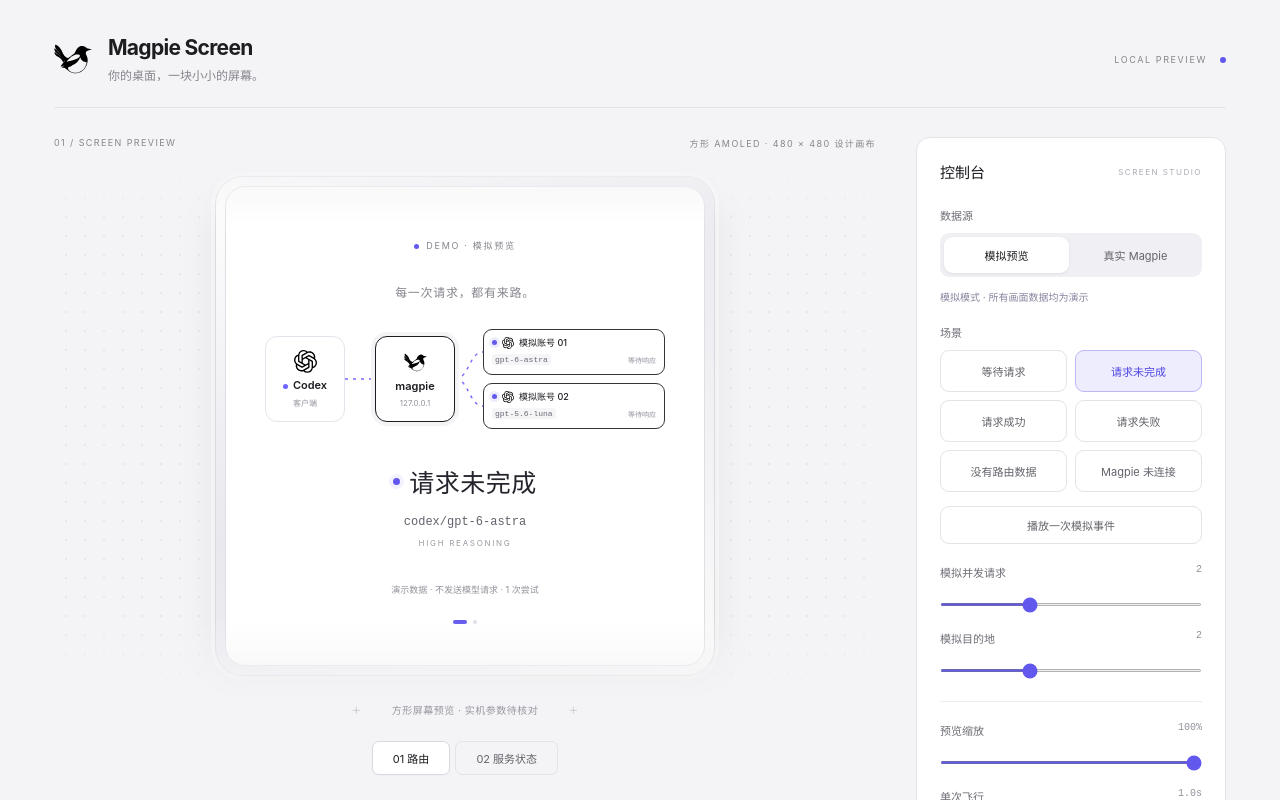
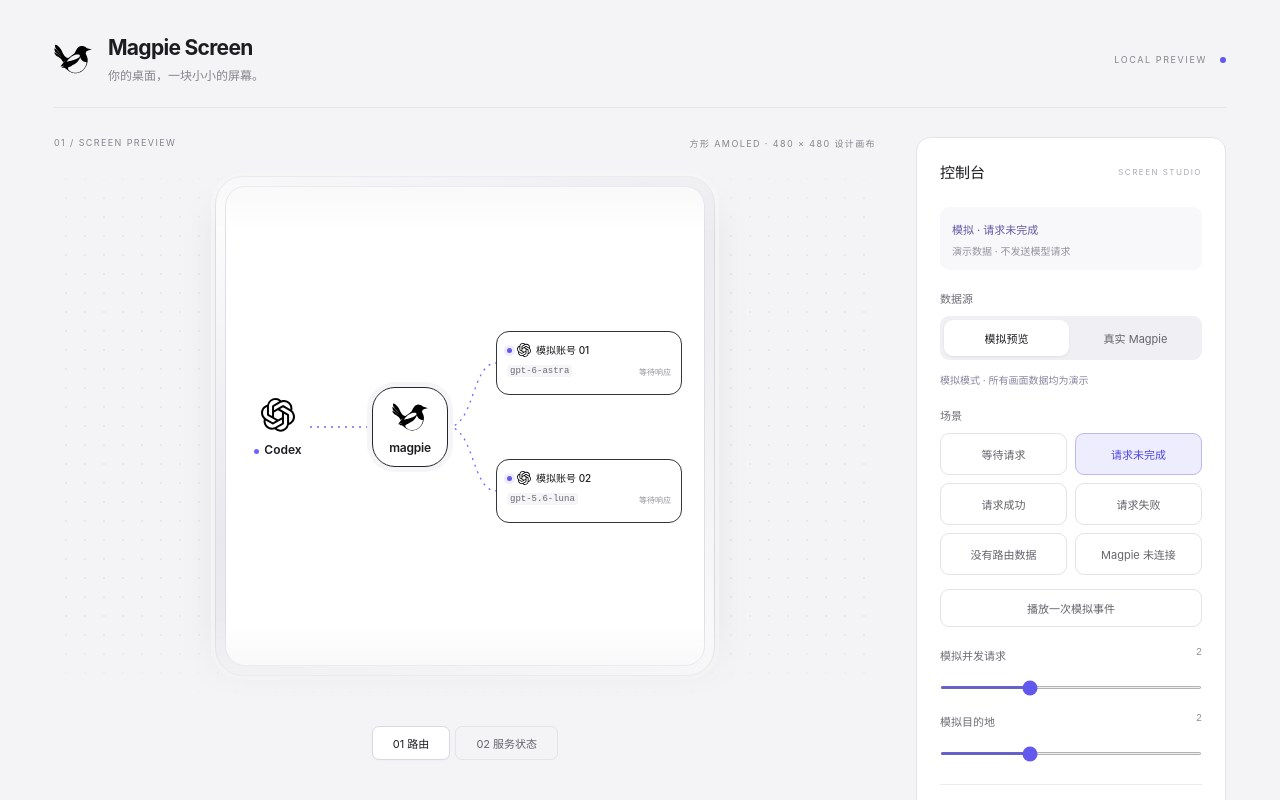
Before and after one commit to sywyyhykkk/magpie-screen, a Vue app: page / in a window 1280 px wide. Shown: the top 800 px of the page. Built offline with nearby package versions, Linux system fonts and the light colour scheme.

Commit message:
Give the screen canvas a focused edge-to-edge routing diagram

```diff
--- a/src/App.vue
+++ b/src/App.vue
@@ -317,10 +317,6 @@
             />
           </div>
         </div>
-        <div class="below-preview">
-          <span class="cross">＋</span> 方形屏幕预览 · 实机参数待核对
-          <span class="cross">＋</span>
-        </div>
         <div class="view-switch">
           <button :class="{ active: view === 'route' }" @click="view = 'route'">
             01 路由</button
@@ -335,6 +331,13 @@
       <aside>
         <div class="panel-title">
           <span>控制台</span><small>SCREEN STUDIO</small>
+        </div>
+        <div class="screen-readout">
+          <span
+            >{{ mode === "sim" ? "模拟" : "真实" }} ·
+            {{ labels[data.state] }}</span
+          >
+          <p>{{ data.detail }}</p>
         </div>
         <label class="field-label">数据源</label>
         <div class="segmented">
--- a/src/RouteGraph.vue
+++ b/src/RouteGraph.vue
@@ -12,10 +12,16 @@
     .sort((a, b) => b.active - a.active)
     .slice(0, 4),
 );
-const height = computed(() => Math.max(100, targets.value.length * 54));
+const height = computed(() => 480);
 const mid = computed(() => height.value / 2);
 const rowY = (index: number) =>
-  targets.value.length === 1 ? mid.value : 27 + index * 54;
+  targets.value.length <= 1
+    ? 240
+    : targets.value.length === 2
+      ? 176 + index * 128
+      : targets.value.length === 3
+        ? 112 + index * 128
+        : 84 + index * 104;
 const sourceNames: Record<string, string> = {
   codex: "Codex",
   chatgpt: "ChatGPT",
@@ -77,9 +83,9 @@
       endByRequest.set(request, start + duration);
       let path =
         event.kind === "request"
-          ? `M80 ${mid.value}H110`
+          ? `M84 ${mid.value}H146`
           : event.kind === "result"
-            ? `M110 ${mid.value}H80`
+            ? `M146 ${mid.value}H84`
             : pathFor(event.target, event.kind === "response");
       playing.value.push({ event, path, delay: start - now, start, duration });
       timers.set(
@@ -101,8 +107,8 @@
 const pathFor = (key: string, reverse = false) => {
   const index = targets.value.findIndex((t) => t.key === key);
   return reverse
-    ? `M218 ${rowY(index)} C204 ${rowY(index)} 204 ${mid.value} 190 ${mid.value}`
-    : `M190 ${mid.value} C204 ${mid.value} 204 ${rowY(index)} 218 ${rowY(index)}`;
+    ? `M270 ${rowY(index)} C246 ${rowY(index)} 248 ${mid.value} 222 ${mid.value}`
+    : `M222 ${mid.value} C248 ${mid.value} 246 ${rowY(index)} 270 ${rowY(index)}`;
 };
 const birdStyle = (p: PlayingEvent) => ({
   offsetPath: `path('${p.path}')`,
@@ -122,9 +128,9 @@
 </script>
 <template>
   <div class="route-graph trace-graph" :style="{ height: height + 'px' }">
-    <svg class="route-wires" :viewBox="`0 0 400 ${height}`" aria-hidden="true">
+    <svg class="route-wires" :viewBox="`0 0 480 ${height}`" aria-hidden="true">
       <path
-        :d="`M80 ${mid}H110`"
+        :d="`M84 ${mid}H146`"
         :class="{ live: (data.flights?.length || 0) > 0 }"
       />
       <path
@@ -133,9 +139,9 @@
         :d="pathFor(t.key)"
         :class="{ live: t.active }"
       />
-      <path v-if="!targets.length" :d="`M190 ${mid}H218`" />
+      <path v-if="!targets.length" :d="`M222 ${mid}H270`" />
     </svg>
-    <div class="route-node source" :style="{ top: mid - 43 + 'px' }">
+    <div class="route-node source" :style="{ top: mid - 40 + 'px' }">
       <div class="source-icons">
         <img v-for="s in sources" :key="s" :src="iconFor(s)" alt="" />
       </div>
@@ -145,17 +151,17 @@
             ? "多客户端"
             : sourceNames[sources[0]] || sources[0]
         }}</b
-      ><small>客户端</small>
+      >
     </div>
-    <div class="route-node hub" :style="{ top: mid - 43 + 'px' }">
-      <img :src="magpie" alt="" /><b>magpie</b><small>127.0.0.1</small>
+    <div class="route-node hub" :style="{ top: mid - 40 + 'px' }">
+      <img :src="magpie" alt="" /><b>magpie</b>
     </div>
     <div
       v-for="(t, i) in targets"
       :key="t.key"
       class="target-row"
       :class="{ live: t.active, failed: t.failed }"
-      :style="{ top: rowY(i) - 23 + 'px' }"
+      :style="{ top: rowY(i) - 32 + 'px' }"
     >
       <div class="target-account">
         <span class="target-dot" /><img :src="iconFor(t.provider)" alt="" /><b
@@ -174,9 +180,9 @@
     <div
       v-if="!targets.length"
       class="target-row empty-target"
-      :style="{ top: mid - 23 + 'px' }"
+      :style="{ top: mid - 32 + 'px' }"
     >
-      等待路由数据
+      <span aria-label="等待路由数据">○</span>
     </div>
     <div
       v-for="p in playing"
@@ -190,8 +196,5 @@
     >
       <FlyingMagpie />
     </div>
-    <small v-if="(data.targets?.length || 0) > 4" class="more-targets"
-      >另 {{ (data.targets?.length || 0) - 4 }} 个目的地 · 控制台查看</small
-    >
   </div>
 </template>
--- a/src/RouteScreen.vue
+++ b/src/RouteScreen.vue
@@ -2,7 +2,6 @@
 import { labels, type ScreenData } from "./types";
 import RouteGraph from "./RouteGraph.vue";
 import magpie from "./assets/magpie.svg";
-import chatgpt from "./assets/chatgpt.svg";
 defineProps<{
   data: ScreenData;
   speed?: number;
@@ -13,46 +12,21 @@
 </script>
 <template>
   <div
-    class="screen"
-    :class="[data.state, { multi: (data.targets?.length || 0) >= 3 }]"
+    class="screen canvas-only"
+    :class="data.state"
     role="img"
-    :aria-label="`${mode === 'live' ? '真实' : '模拟'}：${labels[data.state]}，${data.model}`"
+    :aria-label="`${mode === 'live' ? '真实' : '模拟'}：${view === 'route' ? labels[data.state] : connected}，${data.model}`"
   >
-    <div class="screen-top">
-      <span class="tiny-dot"></span
-      >{{ mode === "live" ? "LIVE · 真实数据" : "DEMO · 模拟预览" }}
-    </div>
-    <template v-if="view === 'route'">
-      <div class="screen-heading">每一次请求，都有来路。</div>
-      <RouteGraph :data="data" :speed="speed" />
-      <div class="status-title" aria-live="polite">
-        <span class="state-dot" />{{ labels[data.state] }}
-      </div>
-      <div class="model">{{ data.model }}</div>
-      <div class="effort">
-        {{
-          data.effort
-            ? data.effort.toUpperCase() + " REASONING"
-            : "ROUTE MONITOR"
-        }}
-      </div>
-      <div class="screen-foot">
-        {{ data.detail
-        }}<span v-if="data.tries"> · {{ data.tries }} 次尝试</span>
-      </div>
-    </template>
-    <template v-else
-      ><img class="service-bird" :src="magpie" alt="" />
-      <div class="status-title"><span class="state-dot" />{{ connected }}</div>
-      <div class="model">Magpie Gateway</div>
-      <div class="effort">127.0.0.1 : 3425</div>
-      <div class="screen-foot">
-        {{ mode === "live" ? "只读连接状态" : "模拟服务状态" }}
-      </div></template
+    <RouteGraph v-if="view === 'route'" :data="data" :speed="speed" />
+    <div
+      v-else
+      class="gateway-mark"
+      :class="{
+        online: connected === '已连接' || connected === '模拟连接正常',
+      }"
+      :aria-label="connected"
     >
-    <div class="screen-tabs">
-      <b :class="{ on: view === 'route' }"></b
-      ><b :class="{ on: view === 'service' }"></b>
+      <img :src="magpie" alt="" /><i />
     </div>
   </div>
 </template>
--- a/src/style.css
+++ b/src/style.css
@@ -925,3 +925,136 @@
     animation: none !important;
   }
 }
+
+/* The device canvas contains the route diagram only. Diagnostics live outside. */
+.screen.canvas-only {
+  background: #fff;
+}
+.canvas-only .trace-graph {
+  width: 480px;
+  height: 480px;
+  margin: 0;
+}
+.canvas-only .trace-graph .source {
+  left: 20px;
+  width: 64px;
+  height: 80px;
+  border: 0;
+  background: transparent;
+  gap: 10px;
+}
+.canvas-only .source-icons img {
+  width: 34px;
+  height: 34px;
+}
+.canvas-only .source-icons:has(img:nth-child(2)) img {
+  width: 19px;
+  height: 19px;
+}
+.canvas-only .route-node b {
+  font-size: 12px;
+}
+.canvas-only .trace-graph .hub {
+  left: 146px;
+  width: 76px;
+  height: 80px;
+  border-radius: 23px;
+  border-color: #25252d;
+  gap: 5px;
+  box-shadow: 0 0 0 5px #f5f5f8;
+}
+.canvas-only .hub img {
+  width: 36px;
+  height: 36px;
+}
+.canvas-only .hub b {
+  font-size: 12px;
+  letter-spacing: -0.2px;
+}
+.canvas-only .target-row {
+  left: 270px;
+  width: 186px;
+  height: 64px;
+  border-radius: 13px;
+  padding: 11px 10px;
+}
+.canvas-only .target-account {
+  gap: 5px;
+}
+.canvas-only .target-account b {
+  font-size: 10px;
+  line-height: 14px;
+}
+.canvas-only .target-account img {
+  width: 14px;
+  height: 14px;
+}
+.canvas-only .target-meta {
+  margin-top: 8px;
+  gap: 3px;
+}
+.canvas-only .target-meta code {
+  font-size: 9px;
+  max-width: 110px;
+}
+.canvas-only .target-meta span {
+  font-size: 8px;
+}
+.canvas-only .empty-target {
+  border: 0;
+  background: transparent;
+  font-size: 30px;
+  color: #d3d0e9;
+}
+.canvas-only .route-wires path {
+  stroke-width: 1.3;
+  stroke-dasharray: 2 5;
+}
+.canvas-only.offline .hub,
+.canvas-only.failure .hub {
+  border-color: #d89d99;
+  box-shadow: 0 0 0 5px #fcf4f3;
+}
+.gateway-mark {
+  position: absolute;
+  inset: 0;
+  display: flex;
+  align-items: center;
+  justify-content: center;
+}
+.gateway-mark img {
+  width: 78px;
+  height: 78px;
+  padding: 16px;
+  border: 1px solid #dedee6;
+  border-radius: 24px;
+  box-shadow: 0 0 0 8px #f7f7fa;
+}
+.gateway-mark i {
+  position: absolute;
+  width: 9px;
+  height: 9px;
+  background: #b4b4bf;
+  border-radius: 50%;
+  transform: translate(37px, -35px);
+  box-shadow: 0 0 0 4px white;
+}
+.gateway-mark.online i {
+  background: #269366;
+}
+.screen-readout {
+  padding: 11px 12px;
+  background: #f8f8fb;
+  border-radius: 9px;
+  margin-bottom: 18px;
+}
+.screen-readout span {
+  font-size: 11px;
+  color: #6258a1;
+}
+.screen-readout p {
+  font-size: 10px;
+  line-height: 1.6;
+  color: #92929d;
+  margin: 5px 0 0;
+}
```
